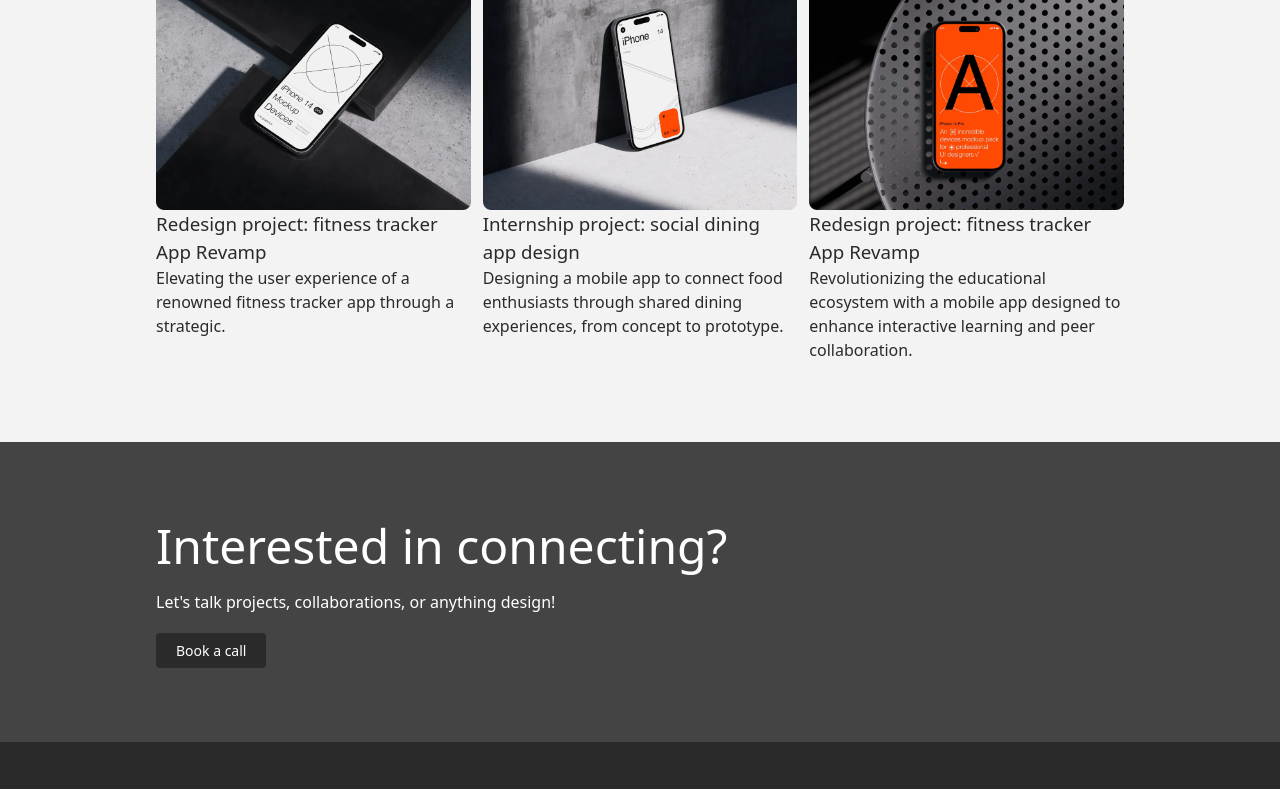
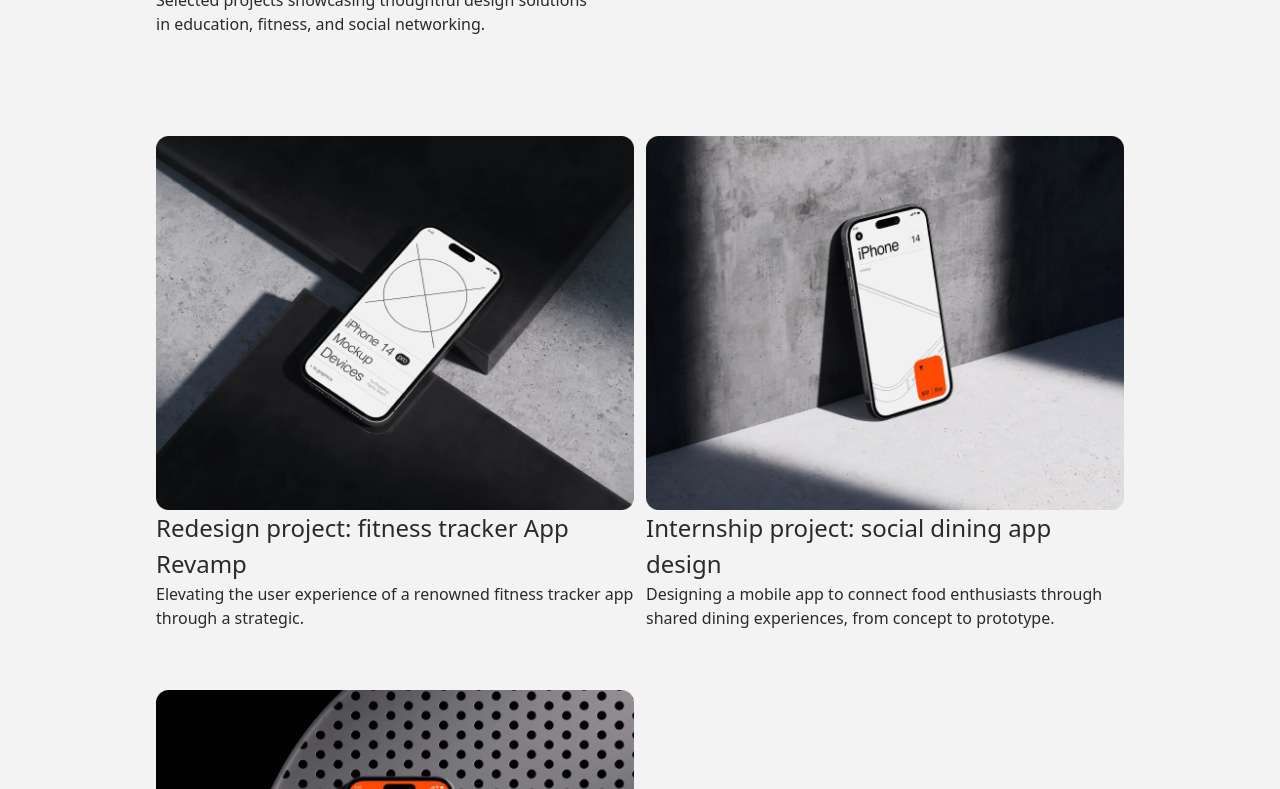
Before and after one commit to byaracho/portfolio-web, a plain HTML site: page projects.html in a window 1280 px wide. Shown: the part 263-1052 px from the top of the page. Drawn offline with Linux system fonts and the light colour scheme.

Commit message:
add: projects.html css

```diff
--- a/projects.html
+++ b/projects.html
@@ -26,18 +26,21 @@
   </header>
 
   <main>
-    <section class="selected-projects">
+    <section class="projects">
       <div class="wrapper">
         <h1>Selected projects</h1>
-        <p>Selected projects showcasing thoughtful design solutions in education, fitness, and social
+        <p>Selected projects showcasing thoughtful design solutions<br> in education, fitness, and social
           networking.</p>
       </div>
-      <section class="wrapper selected-projects-items">
+      <section class="wrapper projects-items">
+        <a href="/project-detail.html">
           <article>
             <img src="/public/project-1.png" alt="">
             <h3>Redesign project: fitness tracker App Revamp</h3>
             <p>Elevating the user experience of a renowned fitness tracker app through a strategic.</p>
           </article>
+        </a>
+        <a href="/project-detail.html">
           <article>
             <img src="/public/project-2.png" alt="">
             <h3>Internship project: social dining app design</h3>
@@ -45,12 +48,15 @@
               concept
               to prototype.</p>
           </article>
+        </a>
+        <a href="/project-detail.html">
           <article>
             <img src="/public/project-3.png" alt="">
             <h3>Redesign project: fitness tracker App Revamp</h3>
             <p>Revolutionizing the educational ecosystem with a mobile app designed to enhance interactive
               learning and peer collaboration.</p>
           </article>
+        </a>
       </section>
     </section>
 
--- a/style.css
+++ b/style.css
@@ -14,6 +14,7 @@
   --size-small: 0.875rem;
   --size-base: 1rem;
   --size-large: 2rem;
+  --size-heading-3: 1.5rem;
   --size-heading-2: 3rem;
   --size-heading-1: 3.5rem;
 }
@@ -68,6 +69,14 @@ h1,
 h2,
 h3 {
   font-weight: normal;
+}
+
+h1 {
+  font-size: var(--size-heading-1);
+}
+
+h3 {
+  font-size: var(--size-heading-3);
 }
 
 .wrapper,
@@ -343,10 +352,15 @@ section h2+p {
 }
 
 /* flex 안에서는 width로 절대 크기를 정해도 제대로 적용되지 않을 수 있음 */
-.selected-projects article {
+.selected-projects a {
   /* min-width: 450px; */
   /* min-width: 494px; */
   flex-basis: 50%;
+}
+
+.selected-projects-items h3 {
+  font-size: var(--size-heading-3);
+  padding-bottom: 0.75rem;
 }
 
 @media (min-width: 600px) {
@@ -377,3 +391,22 @@ section h2+p {
     padding-left: 0;
   }
 } */
+
+/* ----------------- projects.html ----------------- */
+.projects h1~p {
+  padding-bottom: 6.25rem;
+}
+
+.projects-items {
+  display: grid;
+  grid-template-columns: 1fr 1fr;
+  gap: 0.75rem;
+  row-gap: 3.75rem;
+}
+
+/* ----------------- project-detail.html ----------------- */
+
+
+/* ----------------- resume.html ----------------- */
+
+/* ----------------- about-me.html ----------------- */
```
Also changed, not shown: index.html (+4 -0 lines). Lines whose indentation alone changed are shown as unchanged.
